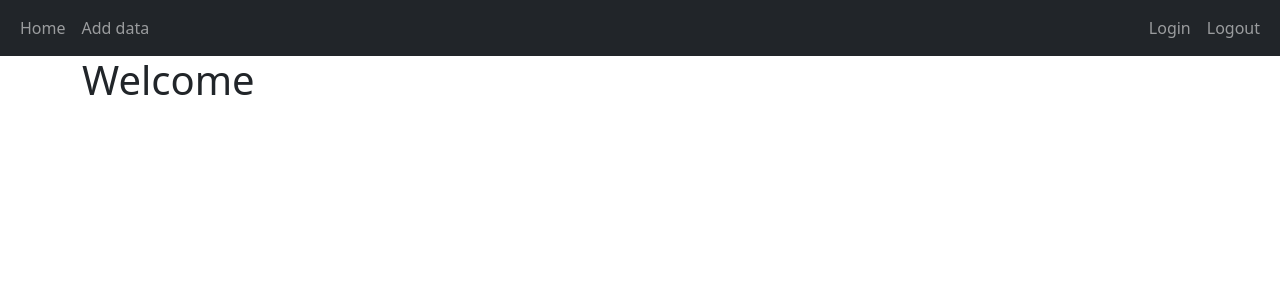
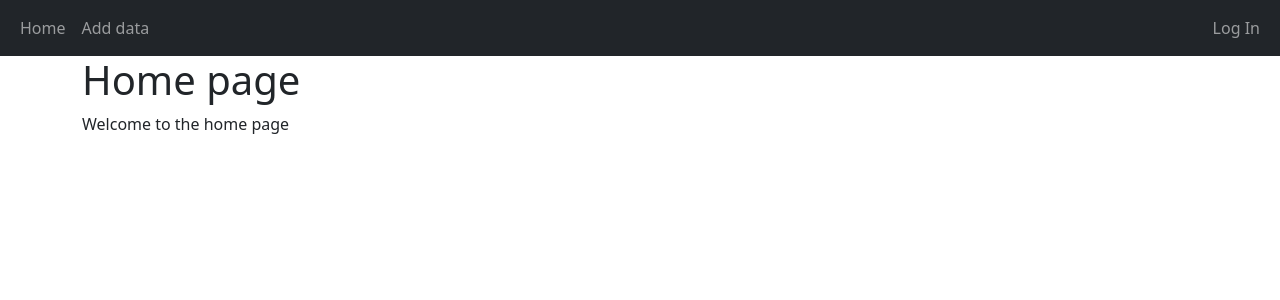
Before and after one commit to tprhat/finance_tracking, a Django app: page / in a window 1280 px wide. Shown: the top 300 px of the page. Run offline with Django 5.2, Linux system fonts and the light colour scheme.

Commit message:
Fix login/logout

```diff
--- a/templates/web_backend/base.html
+++ b/templates/web_backend/base.html
@@ -24,12 +24,9 @@
         </div>
         <div>
             <ul class="navbar-nav">
-                <li class="nav-item">
-                    <a class="nav-link" href="/login">Login</a>
-                </li>
-                <li class="nav-item">
-                    <a class="nav-link" href="/logout">Logout</a>
-                </li>
+                {% block nav %}
+                {% endblock %}
+
             </ul>
         </div>
     </div>
@@ -39,6 +36,8 @@
 
     {% endblock %}
 </div>
-<script src="https://cdn.jsdelivr.net/npm/bootstrap@5.3.3/dist/js/bootstrap.bundle.min.js" integrity="sha384-YvpcrYf0tY3lHB60NNkmXc5s9fDVZLESaAA55NDzOxhy9GkcIdslK1eN7N6jIeHz" crossorigin="anonymous"></script>
+<script src="https://cdn.jsdelivr.net/npm/bootstrap@5.3.3/dist/js/bootstrap.bundle.min.js"
+        integrity="sha384-YvpcrYf0tY3lHB60NNkmXc5s9fDVZLESaAA55NDzOxhy9GkcIdslK1eN7N6jIeHz"
+        crossorigin="anonymous"></script>
 </body>
 </html>
--- a/templates/web_backend/home.html
+++ b/templates/web_backend/home.html
@@ -1,3 +1,28 @@
 {% extends 'web_backend/base.html' %}
 {% block title %}Home page{% endblock %}
-{% block content %}<h1>Welcome</h1>{% endblock %}
+{% block nav %}
+    {% if user.is_authenticated %}
+        <li class="nav-item">
+            <form action="{% url 'logout' %}" method="post">
+                {% csrf_token %}
+                <button class="nav-link" type="submit">Log Out</button>
+            </form>
+        </li>
+    {% else %}
+        <li class="nav-item">
+        <a class="nav-link" href="{% url 'login' %}">Log In</a>
+        </li>
+    {% endif %}
+{% endblock %}
+{% block content %}
+    <h1>Home page</h1>
+    <p>Welcome to the home page</p>
+{% endblock %}
+
+
+{#<li class="nav-item">#}
+{#    <a class="nav-link" href="/login">Login</a>#}
+{#</li>#}
+{#<li class="nav-item">#}
+{#    <a class="nav-link" href="/logout">Logout</a>#}
+{#</li>#}
```
Also changed, not shown: templates/registration/logout.html (deleted, +0 -12 lines).
